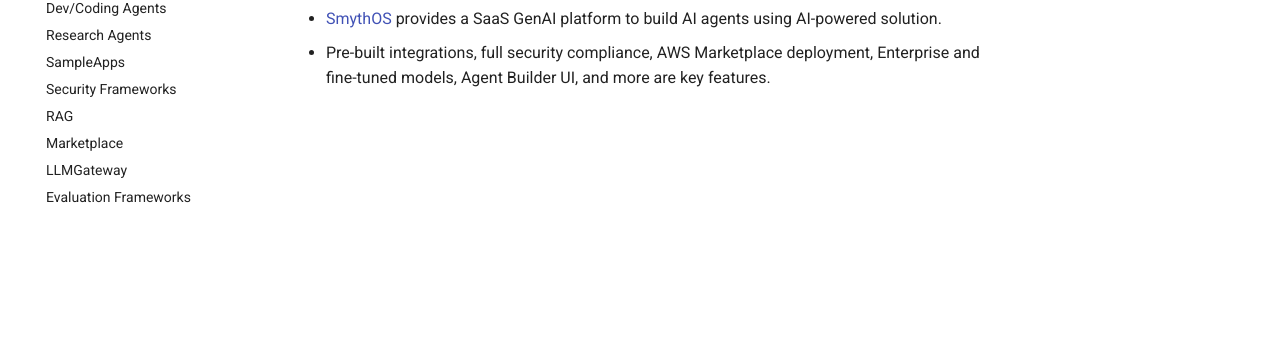
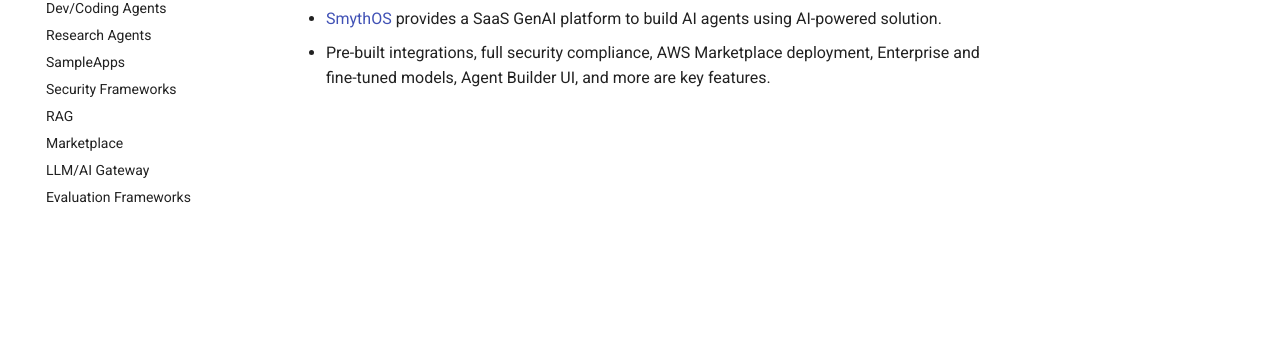
Before and after one commit to ankurkumarz/agentic-ai-knowledge-base, an MkDocs documentation site: the page built from docs/SaaSPlatforms/README.md, in a window 1280 px wide. Shown: the part 426-780 px from the top of the page. Built offline with MkDocs 1.6.1 and Material for MkDocs 9.7.7, drawn with Linux system fonts in a browser that asks for light colours.

Commit message:
Update mkdocs.yml

```diff
--- a/mkdocs.yml
+++ b/mkdocs.yml
@@ -29,7 +29,7 @@ nav:
   - Security Frameworks: 'SecurityFrameworks/Readme.md'
   - RAG: 'RAG/Readme.md'
   - Marketplace: 'Marketplace/Readme.md'
-  - LLMGateway: 'LLMGateway.Readme.md'
+  - LLM/AI Gateway: 'LLMGateway.Readme.md'
   - Evaluation Frameworks: 'EvaluationFrameworks/Readme.md'
 plugins:
   - search
```
